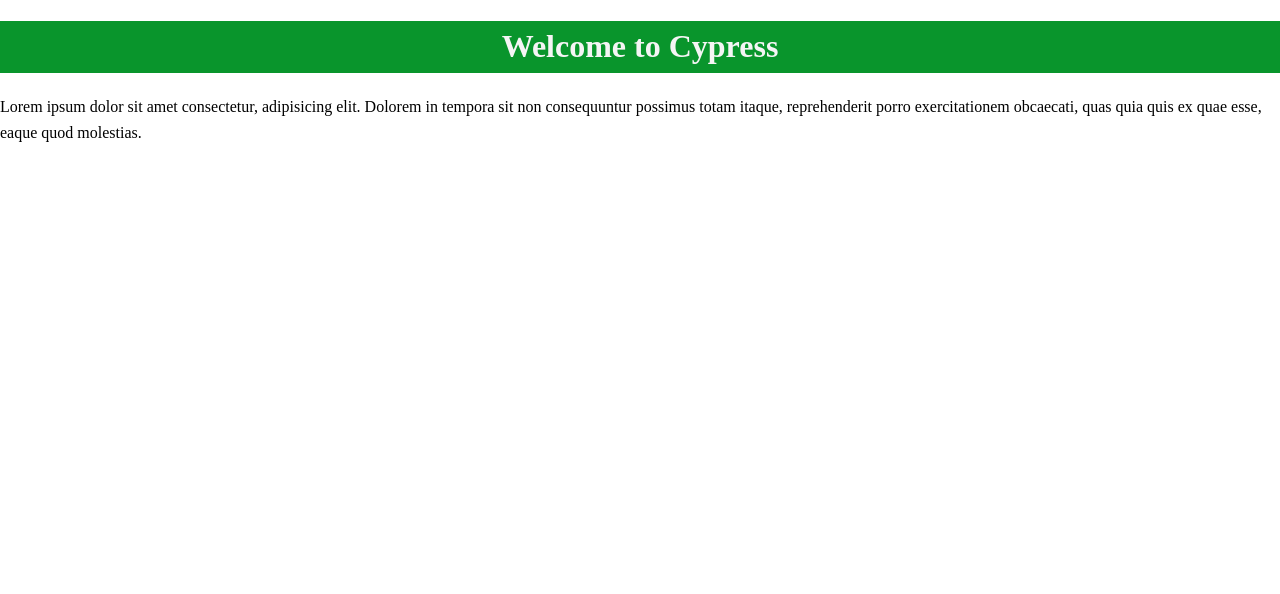
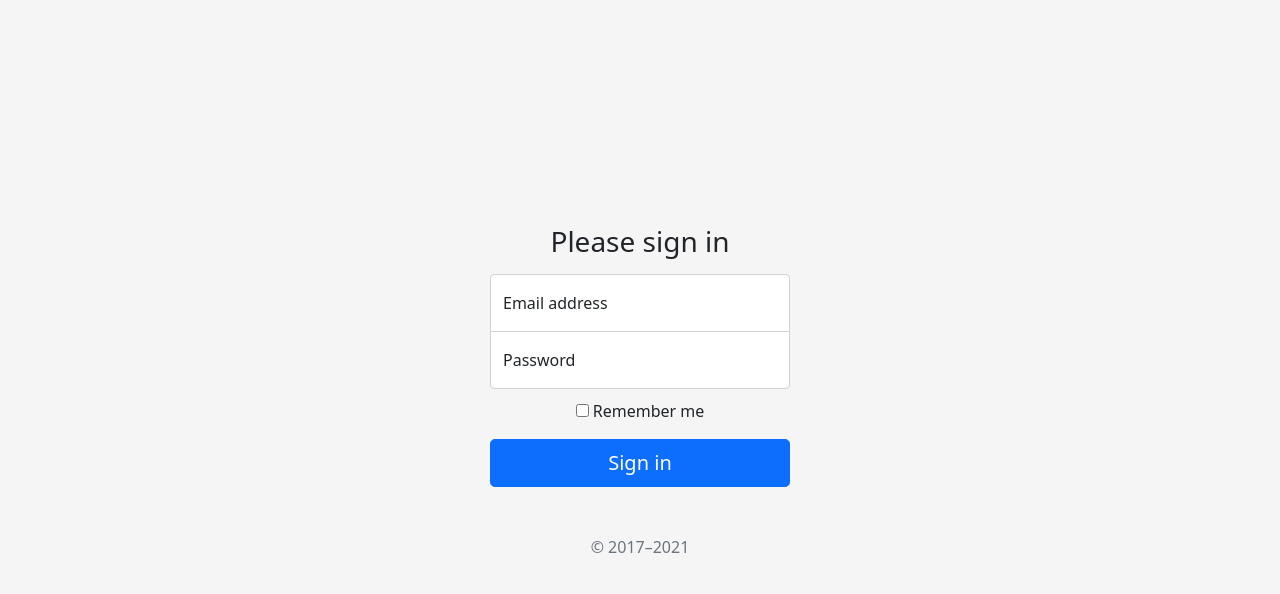
Before and after one commit to aoamusat/samtest, a website: page index.html in a window 1280 px wide. Drawn offline with nearby package versions, Linux system fonts and the light colour scheme.

```diff
--- a/index.html
+++ b/index.html
@@ -1,45 +1,130 @@
-<!DOCTYPE html>
-<html lang="en">
-    <head>
-        <meta charset="UTF-8" />
-        <meta http-equiv="X-UA-Compatible" content="IE=edge" />
-        <meta name="viewport" content="width=device-width, initial-scale=1.0" />
+<html lang="en"
+    ><head>
+        <meta charset="utf-8" />
+        <meta name="viewport" content="width=device-width, initial-scale=1" />
+        <meta name="description" content="" />
+        <meta
+            name="author"
+            content="Mark Otto, Jacob Thornton, and Bootstrap contributors"
+        />
+        <meta name="generator" content="Hugo 0.88.1" />
         <title>Cypress | Integration Testing</title>
+
+        <link
+            rel="canonical"
+            href="https://getbootstrap.com/docs/5.1/examples/sign-in/"
+        />
+
+        <!-- Bootstrap core CSS -->
+        <!-- CSS only -->
+        <link
+            href="https://cdn.jsdelivr.net/npm/bootstrap@5.1.3/dist/css/bootstrap.min.css"
+            rel="stylesheet"
+            integrity="sha384-1BmE4kWBq78iYhFldvKuhfTAU6auU8tT94WrHftjDbrCEXSU1oBoqyl2QvZ6jIW3"
+            crossorigin="anonymous"
+        />
+
         <style>
-            html {
-                font: 400;
+            html,
+            body {
+                height: 100%;
             }
 
             body {
-                max-width: 100%;
-                margin: 0;
-                line-height: 1.6;
-            }
-            .text-center {
-                text-align: center;
+                display: flex;
+                align-items: center;
+                padding-top: 40px;
+                padding-bottom: 40px;
+                background-color: #f5f5f5;
             }
 
-            .text-left {
-                text-align: left;
+            .form-signin {
+                width: 100%;
+                max-width: 330px;
+                padding: 15px;
+                margin: auto;
             }
 
-            .bg-green {
-                background-color: rgb(9, 149, 44);
-                color: whitesmoke;
+            .form-signin .checkbox {
+                font-weight: 400;
+            }
+
+            .form-signin .form-floating:focus-within {
+                z-index: 2;
+            }
+
+            .form-signin input[type='email'] {
+                margin-bottom: -1px;
+                border-bottom-right-radius: 0;
+                border-bottom-left-radius: 0;
+            }
+
+            .form-signin input[type='password'] {
+                margin-bottom: 10px;
+                border-top-left-radius: 0;
+                border-top-right-radius: 0;
+            }
+        </style>
+
+        <!-- Favicons -->
+        <meta name="theme-color" content="#7952b3" />
+
+        <style>
+            .bd-placeholder-img {
+                font-size: 1.125rem;
+                text-anchor: middle;
+                -webkit-user-select: none;
+                -moz-user-select: none;
+                user-select: none;
+            }
+
+            @media (min-width: 768px) {
+                .bd-placeholder-img-lg {
+                    font-size: 3.5rem;
+                }
             }
         </style>
     </head>
-    <body>
-        <header class="bg-green">
-            <h1 class="text-center">Welcome to Cypress</h1>
-        </header>
-        <main>
-            <p class="text-left">
-                Lorem ipsum dolor sit amet consectetur, adipisicing elit.
-                Dolorem in tempora sit non consequuntur possimus totam itaque,
-                reprehenderit porro exercitationem obcaecati, quas quia quis ex
-                quae esse, eaque quod molestias.
-            </p>
+    <body class="text-center">
+        <main class="form-signin">
+            <form>
+                <h1 class="h3 mb-3 fw-normal">Please sign in</h1>
+
+                <div class="form-floating">
+                    <input
+                        type="email"
+                        class="form-control"
+                        id="floatingInput"
+                        placeholder="name@example.com"
+                    />
+                    <label for="floatingInput">Email address</label>
+                </div>
+                <div class="form-floating">
+                    <input
+                        type="password"
+                        class="form-control"
+                        id="floatingPassword"
+                        placeholder="Password"
+                    />
+                    <label for="floatingPassword">Password</label>
+                </div>
+
+                <div class="checkbox mb-3">
+                    <label>
+                        <input type="checkbox" value="remember-me" /> Remember
+                        me
+                    </label>
+                </div>
+                <button class="w-100 btn btn-lg btn-primary" type="submit"
+                    >Sign in</button
+                >
+                <p class="mt-5 mb-3 text-muted">© 2017–2021</p>
+            </form>
         </main>
-    </body>
-</html>
+        <!-- JavaScript Bundle with Popper -->
+        <script
+            src="https://cdn.jsdelivr.net/npm/bootstrap@5.1.3/dist/js/bootstrap.bundle.min.js"
+            integrity="sha384-ka7Sk0Gln4gmtz2MlQnikT1wXgYsOg+OMhuP+IlRH9sENBO0LRn5q+8nbTov4+1p"
+            crossorigin="anonymous"
+        ></script> </body
+></html>
--- a/index.js
+++ b/index.js
@@ -1,7 +1,11 @@
 const express = require('express');
 const app = express();
 const faker = require('faker');
+const path = require('path');
 require('dotenv').config();
+
+// configure middlewares
+app.use(express.static(path.join(__dirname, 'public')));
 
 // Define routes
 app.get('/', function (req, res) {
--- a/package.json
+++ b/package.json
@@ -7,7 +7,7 @@
         "start": "node server.js",
         "test": "jest",
         "dev": "nodemon server.js",
-        "cypress:open": "cypress open"
+        "e2e": "cypress open"
     },
     "author": "Samuel Abatan",
     "license": "MIT",
```
Also changed, not shown: cypress/integration/sample.spec.js (deleted, +0 -13 lines), cypress/integration/syncwallet/index.spec.js (added, +20 -0 lines), cypress/integration/syncwallet/url.spec.js (added, +5 -0 lines), cypress/plugins/index.js (+6 -3 lines), cypress/integration/index-page.spec.js (deleted), cypress/screenshots/sample.spec.js/Testing Samtest Application -- Should return 200.png (added), cypress/screenshots/syncwallet/index.spec.js/Testing Samtest Application -- Should return 200.png (added), cypress/screenshots/syncwallet/sample.spec.js/Testing Samtest Application -- Should return 200.png (added), public/bootstrap-logo.svg (added), 1 other file.
